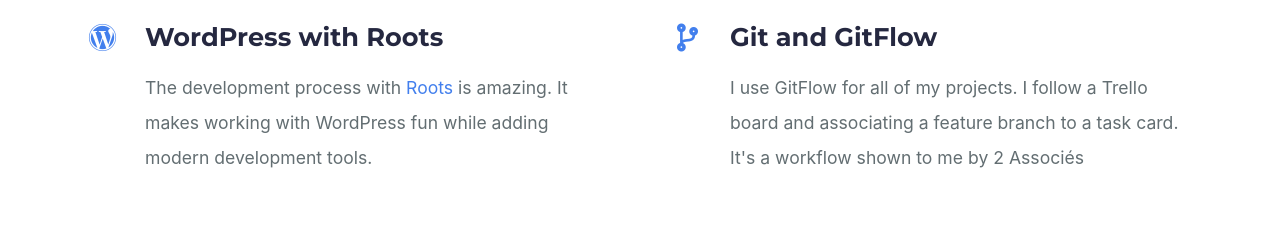
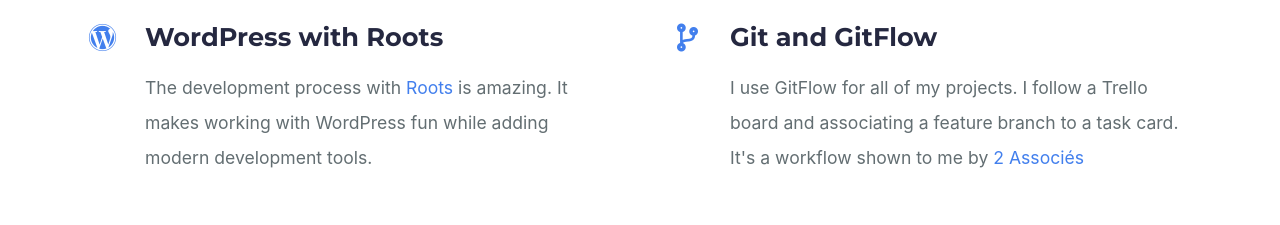
Before and after one commit to andresfloresdev/andresflores.ca, a Nuxt app: page / in a window 1280 px wide. Shown: the part 3457-3682 px from the top of the page. Built offline with nearby package versions, Linux system fonts and the light colour scheme.

Commit message:
Add link to 2 Associes

```diff
--- a/components/Skills.vue
+++ b/components/Skills.vue
@@ -49,7 +49,7 @@ export default {
         },
         {
           title: 'Git and GitFlow',
-          text: 'I use GitFlow for all of my projects. I follow a Trello board and associating a feature branch to a task card. It\'s a workflow shown to me by 2 Associés',
+          text: 'I use GitFlow for all of my projects. I follow a Trello board and associating a feature branch to a task card. It\'s a workflow shown to me by <a href="https://2associes.com/">2 Associés</a>',
           icon: 'fas fa-code-branch'
         }
       ]
```
